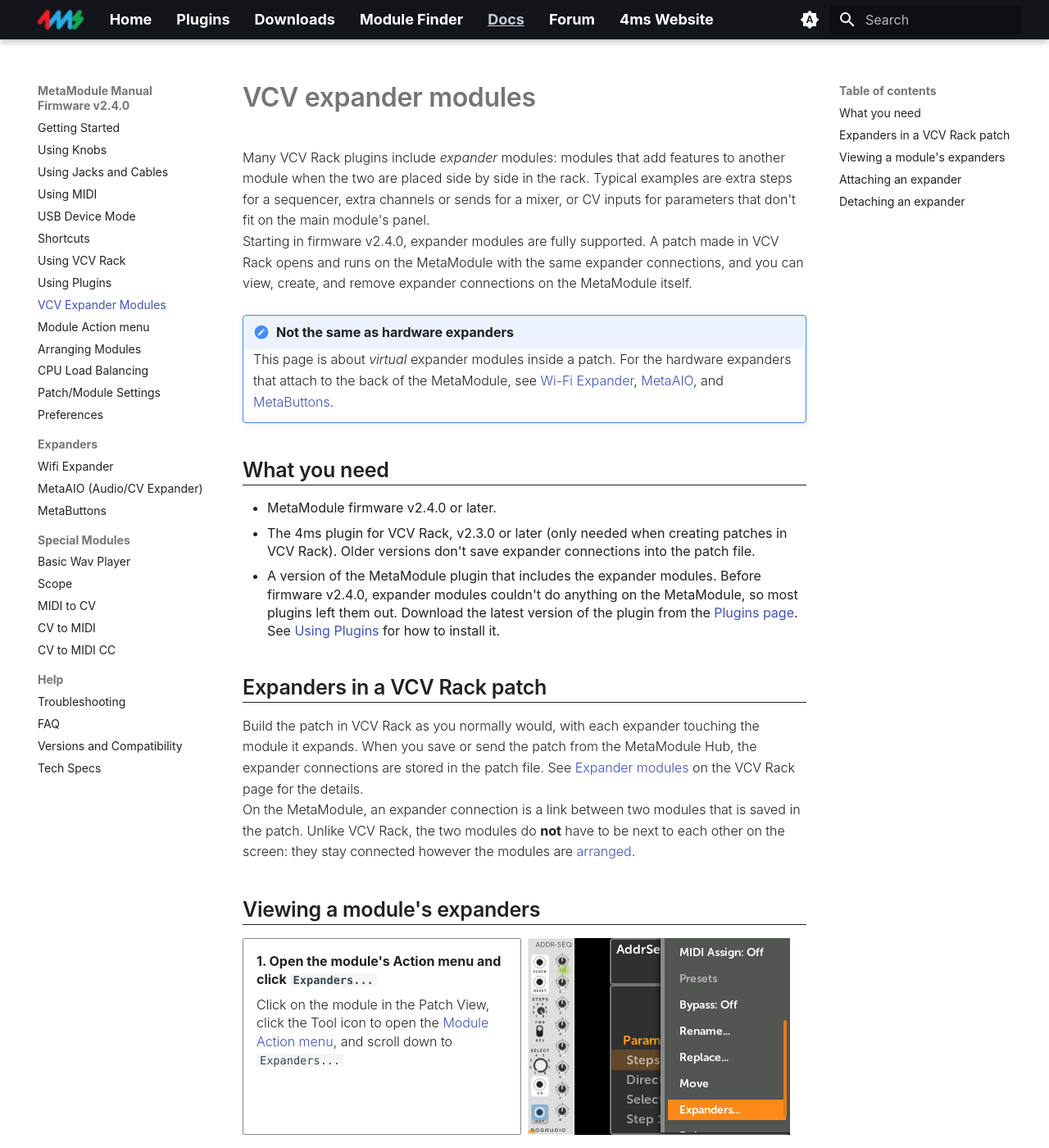
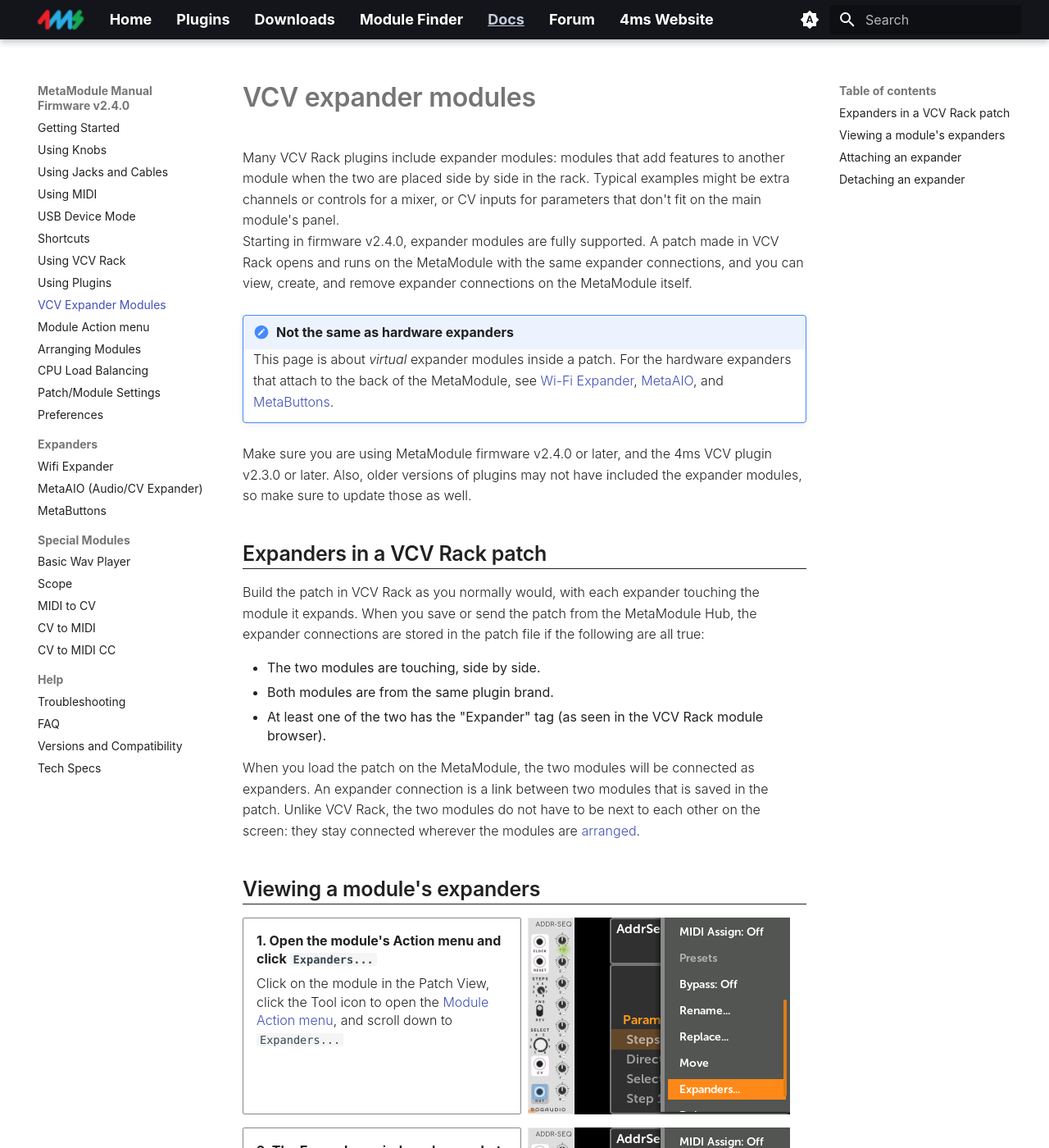
Before and after one commit to 4ms/metamodule-docs-website, an MkDocs documentation site: the page built from docs/expander_modules.md, in a window 1280 px wide and 1400 px high. Shown: the whole window at 82% size. Built offline with MkDocs 1.6.1 and Material for MkDocs 9.7.7, drawn with Linux system fonts in a browser that asks for light colours; some of the changed text lies outside the part shown.

Commit message:
Expander modules and using VCV

```diff
--- a/docs/expander_modules.md
+++ b/docs/expander_modules.md
@@ -1,9 +1,9 @@
 # VCV expander modules
 
-Many VCV Rack plugins include *expander* modules: modules that add features to
+Many VCV Rack plugins include expander modules: modules that add features to
 another module when the two are placed side by side in the rack. Typical
-examples are extra steps for a sequencer, extra channels or sends for a mixer,
-or CV inputs for parameters that don't fit on the main module's panel.
+examples might be extra channels or controls for a mixer, or CV inputs for
+parameters that don't fit on the main module's panel.
 
 Starting in firmware v2.4.0, expander modules are fully supported. A patch made
 in VCV Rack opens and runs on the MetaModule with the same expander connections,
@@ -16,29 +16,24 @@ itself.
     [Wi-Fi Expander](wifi.md), [MetaAIO](meta-aio.md), and
     [MetaButtons](meta-buttons.md).
 
-## What you need
-
-- MetaModule firmware v2.4.0 or later.
-- The 4ms plugin for VCV Rack, v2.3.0 or later (only needed when creating
-  patches in VCV Rack). Older versions don't save expander connections into the
-  patch file.
-- A version of the MetaModule plugin that includes the expander modules. Before
-  firmware v2.4.0, expander modules couldn't do anything on the MetaModule, so
-  most plugins left them out. Download the latest version of the plugin from the
-  [Plugins page](../plugins). See [Using Plugins](plugins.md) for how to
-  install it.
+Make sure you are using MetaModule firmware v2.4.0 or later, and the 4ms VCV plugin
+v2.3.0 or later. Also, older versions of plugins may not have included the expander
+modules, so make sure to update those as well.
 
 ## Expanders in a VCV Rack patch
 
 Build the patch in VCV Rack as you normally would, with each expander touching
 the module it expands. When you save or send the patch from the MetaModule Hub,
-the expander connections are stored in the patch file. See
-[Expander modules](using_rack.md#expander-modules) on the VCV Rack page for the
-details.
+the expander connections are stored in the patch file if the following are all true:
 
-On the MetaModule, an expander connection is a link between two modules that is
-saved in the patch. Unlike VCV Rack, the two modules do **not** have to be next
-to each other on the screen: they stay connected however the modules are
+- The two modules are touching, side by side.
+- Both modules are from the same plugin brand.
+- At least one of the two has the "Expander" tag (as seen in the VCV Rack module browser).
+
+When you load the patch on the MetaModule, the two modules will be connected as
+expanders. An expander connection is a link between two modules that is saved
+in the patch. Unlike VCV Rack, the two modules do not have to be next to
+each other on the screen: they stay connected wherever the modules are
 [arranged](patch_layout.md).
 
 ## Viewing a module's expanders
@@ -67,35 +62,34 @@ to each other on the screen: they stay connected however the modules are
 While the patch is playing, a note after the module name tells you about the
 connection:
 
-- __(active)__: the two modules are exchanging data, which means the expander is
+- __active__: the two modules are exchanging data, which means the expander is
   working.
-- __(no link)__: the connection is in the patch, but the two modules are not
+- __no link__: the connection is in the patch, but the two modules are not
   linked. This happens if one of the modules is not a module ported from VCV
   Rack. It can also appear for a moment right after you attach an expander.
-- No note: the modules are linked, but have not sent each other anything. Many
-  pairs only talk to each other while they're running, so you may see this
-  until the patch has played for a moment.
+- No note: the modules are linked, but they have not sent each other anything
+  that the MetaModule was able to see. Some expanders communicate directly with
+  each other, and the MetaModule firmware won't be able to verify the link in
+  this case, even though everything is working normally.
 
 ## Attaching an expander
 
 You can attach an expander to a module at any time, even while the patch is
-playing. Both modules must already be in the patch. If the expander isn't in
-the patch yet, add it first with the `+` button in the Patch View.
+playing. Both modules must already be in the patch.
 
 <div class="grid cards" markdown>
 -  __1. Click an empty side in the Expanders window__
 
     Pick the side that the expander goes on. This is the same side you would
-    place it on in VCV Rack. Most expanders go on the right side of the module
-    they expand.
+    place it on in VCV Rack. Some expanders require being on one side or the
+    other, so read the documentation for the modules you're using to find out.
 
    [![Empty Expanders window](./img/expander-popup-empty.png){ .half }](./img/expander-popup-empty.png)
 </div>
 <div class="grid cards" markdown>
 -  __2. Select the module to attach__
 
-    The Patch View opens, with a message reminding you which side you are
-    attaching to. Turn the encoder to highlight the expander module, and click.
+    Turn the encoder to highlight the expander module, and click on it.
 
     To cancel, press the Back button.
 
@@ -104,7 +98,7 @@ the patch yet, add it first with the `+` button in the Patch View.
 <div class="grid cards" markdown>
 -  __3. The expander is attached__
 
-    You are returned to the first module, with the Expanders window showing
+    The Expanders window of the first module will be displayed, showing
     the new connection.
 
    [![Expanders window](./img/expander-popup.png){ .half }](./img/expander-popup.png)
@@ -112,8 +106,6 @@ the patch yet, add it first with the `+` button in the Patch View.
 
 Some things to know:
 
-- Each side of a module holds one expander. Some expanders can be chained: to
-  do this, attach the second expander to the free side of the first expander.
 - The MetaModule does not check that the two modules were designed to work
   together. You can attach any two modules, but only a real expander pair will
   do anything.
@@ -135,6 +127,4 @@ Some things to know:
 </div>
 
 Deleting a module from the patch also removes its expander connections. The same
-is true when you [replace](action_menu.md#replace) a module, unless you turn on
-`Keep cables and maps`: in that case the new module takes over the old module's
-expander connections.
+is true when you [replace](action_menu.md#replace) a module.
```
Also changed, not shown: docs/using_rack.md (+9 -28 lines).
